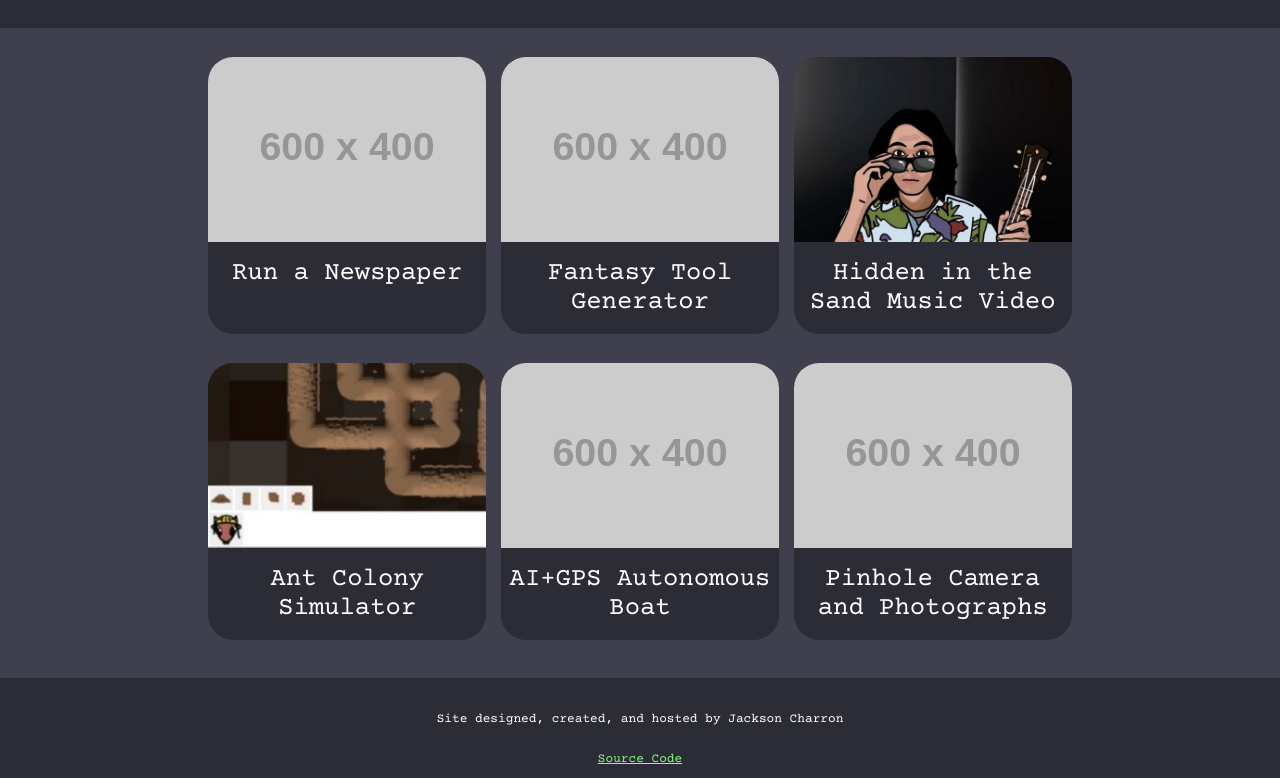
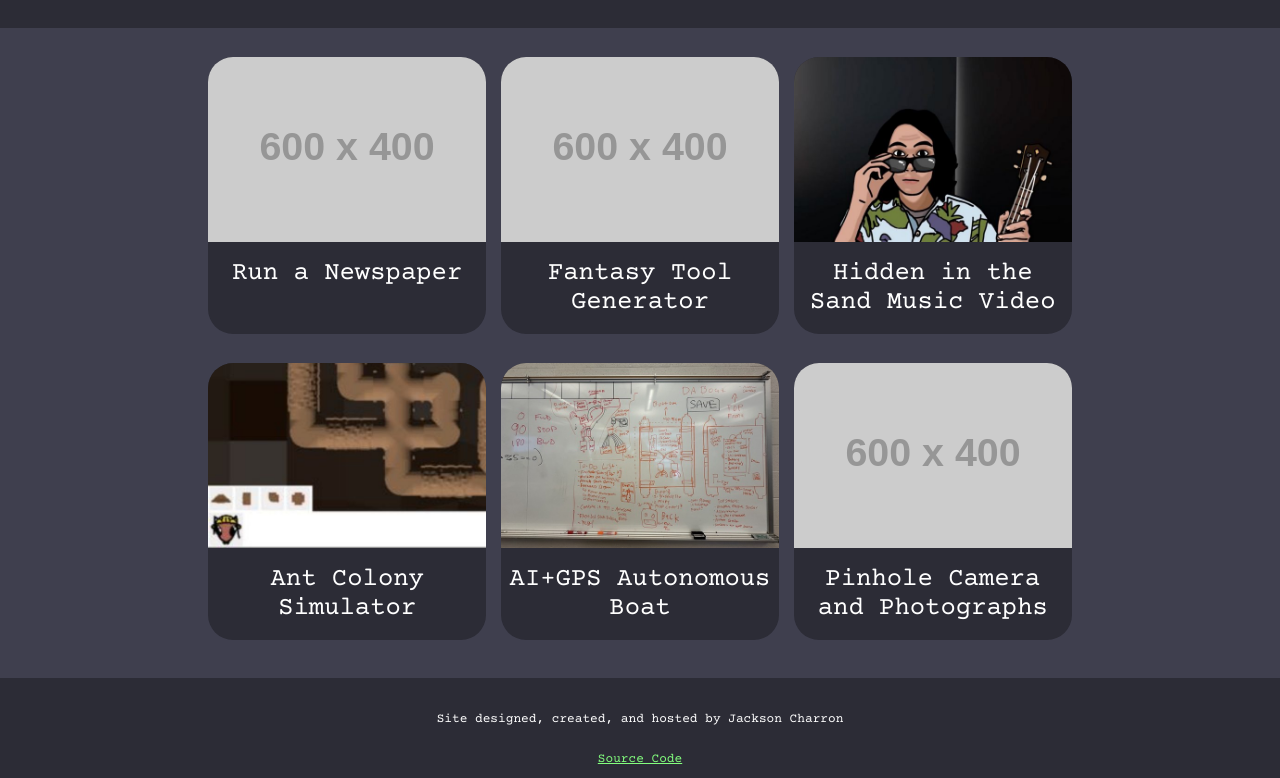
Before and after one commit to saltine6/portfolio-site, a plain HTML site: page index.html in a window 1280 px wide. Shown: the part 772-1550 px from the top of the page. Drawn offline with Linux system fonts and the light colour scheme; placeholder pictures from the web are drawn by us.

Commit message:
added project image for AI Boat

```diff
--- a/index.html
+++ b/index.html
@@ -219,7 +219,7 @@
 				<h2>Ant Colony Simulator</h2>
 			</div>
 			<div class="projectItem middle">
-				<img src="https://placehold.co/600x400">
+				<img src="images/autoBoatProject.jpg">
 				<h2>AI+GPS Autonomous Boat</h2>
 			</div>
 			<div class="projectItem right">
```
Also changed, not shown: images/autoBoatProject.jpg (added).
